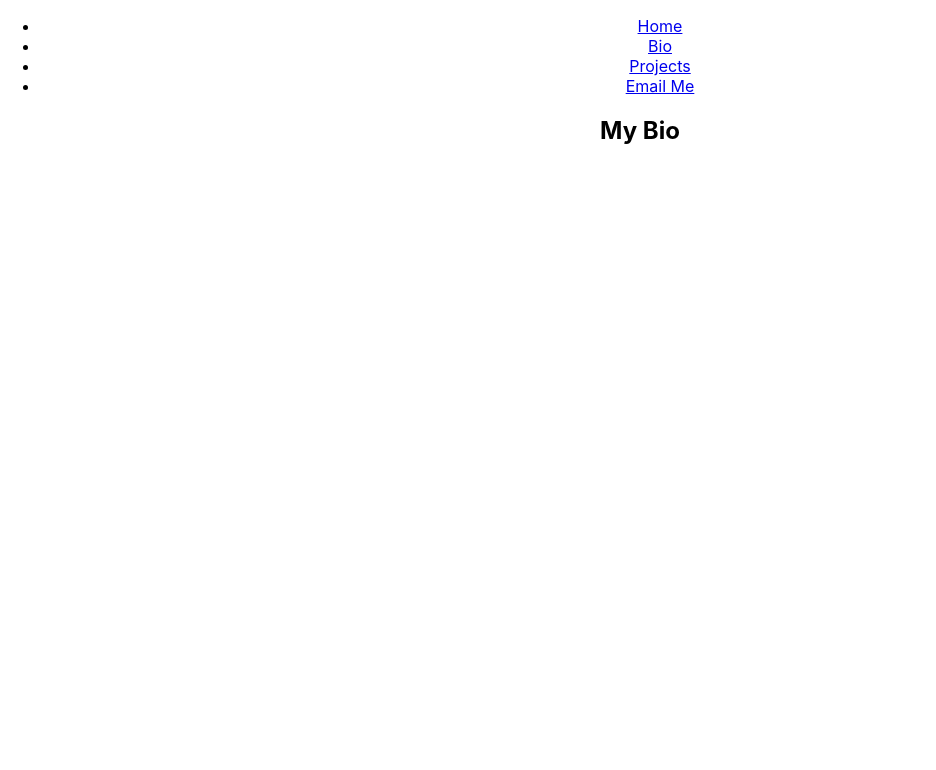
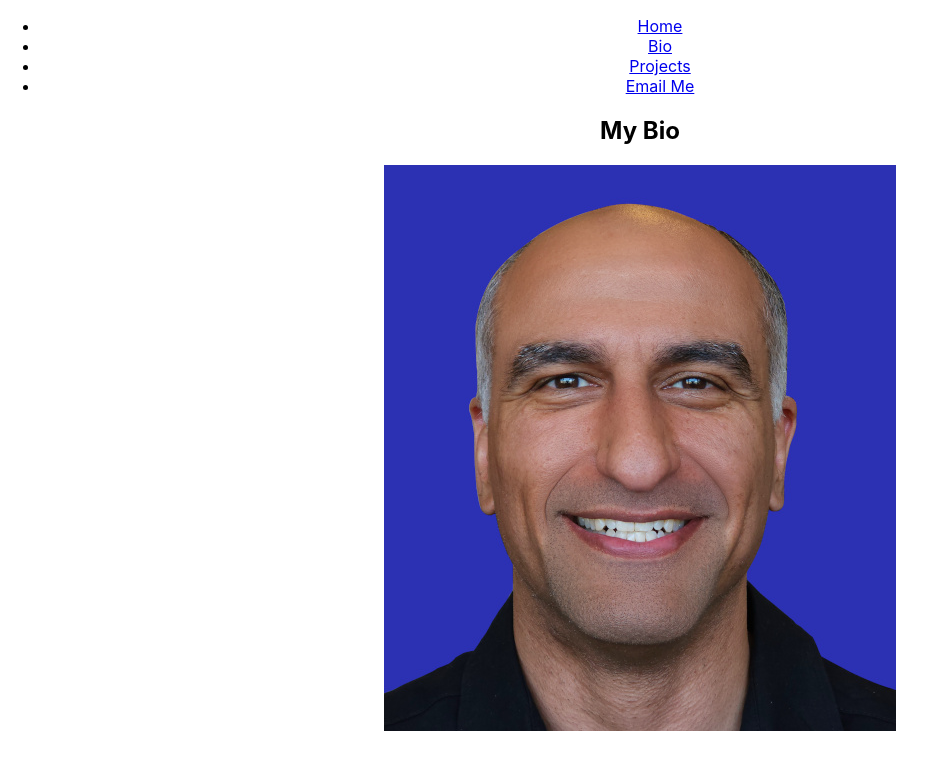
Before and after one commit to BrandonDHaskell/personal-site, a React (Create React App) app: page /bio in a window 1280 px wide. Shown: the top 770 px of the page, without its empty margins (0-936 px from the left). Built offline with nearby package versions, Linux system fonts and the light colour scheme.

Commit message:
update bio and manifest with image url

```diff
--- a/src/components/Bio.tsx
+++ b/src/components/Bio.tsx
@@ -1,8 +1,12 @@
 import React from 'react';
 
 const Bio: React.FC = () => {
+    console.log(process.env.PUBLIC_URL);
     return (
-        <h2>My Bio</h2>
+        <div>
+            <h2>My Bio</h2>
+            <img src={`images/profile_pic_2_medium.jpg`} alt="Profile pic" />
+        </div>
     );
 };
 
```
Also changed, not shown: public/manifest.json.
